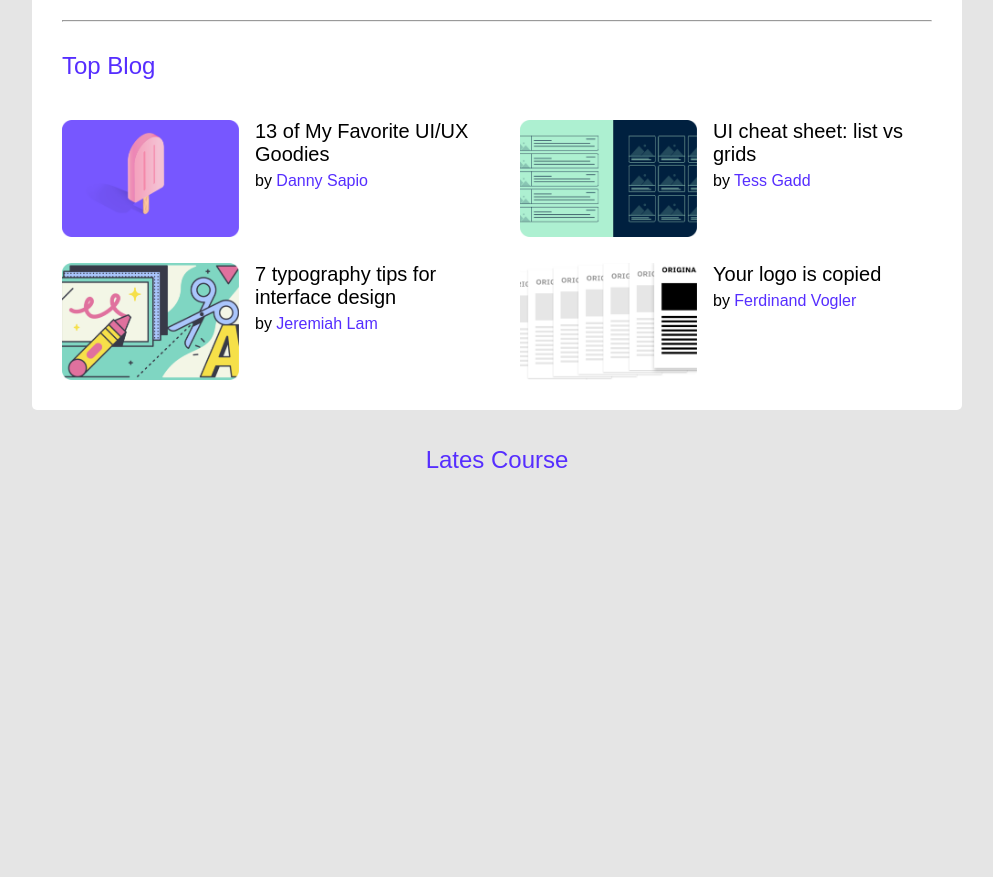
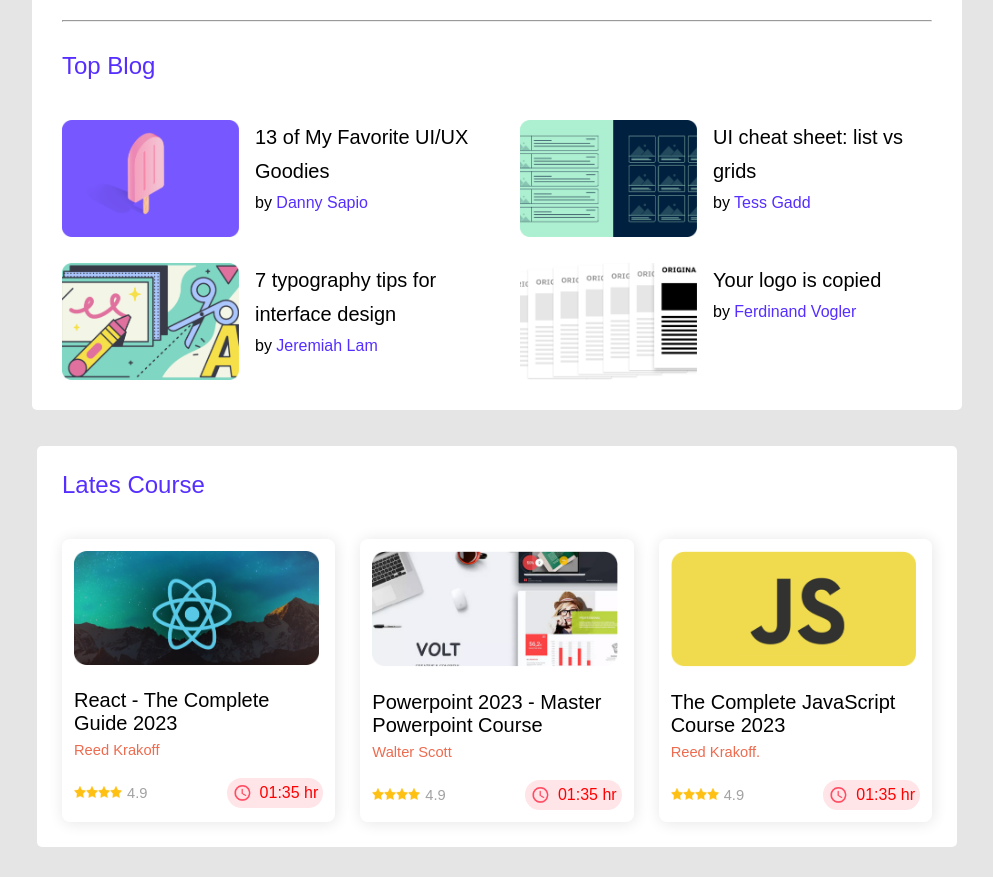
Before and after one commit to mrlaboratory/leader-board-css3, a plain HTML site: page index.html in a window 1280 px wide. Shown: the part 380-1257 px from the top of the page, without its empty margins (143-1136 px from the left). Before the commit the page ends 894 px from the top, so only its background shows below. Drawn offline with Linux system fonts and the light colour scheme.

Commit message:
complate courses section

```diff
--- a/index.html
+++ b/index.html
@@ -105,6 +105,56 @@
 
         <section class="courses">
             <div class="section-title">Lates Course</div>
+            <div class="courses-container">
+                <div class="course">
+                    <img src="images/courses/course-1.png" alt="">
+                    <h3 class="course-title">React - The Complete  Guide 2023</h3>
+                    <p class="course-publisher">Reed Krakoff</p>
+                    <div class="course-info">
+                        <div class="review flex">
+                            <div class="star ">
+                                <img src="images/icons/star.png" alt=""><img src="images/icons/star.png" alt=""><img src="images/icons/star.png" alt=""><img src="images/icons/star.png" alt="">
+                            </div>
+                            <div class="rating">4.9</div>
+                        </div>
+                        <div class="duration flex">
+                            <img src="images/icons/clock.png" alt=""> <p>01:35 hr</p>
+                        </div>
+                    </div>
+                </div>
+                <div class="course">
+                    <img src="images/courses/course-2.png" alt="">
+                    <h3 class="course-title">Powerpoint 2023 - Master Powerpoint Course</h3>
+                    <p class="course-publisher">Walter Scott</p>
+                    <div class="course-info">
+                        <div class="review flex">
+                            <div class="star ">
+                                <img src="images/icons/star.png" alt=""><img src="images/icons/star.png" alt=""><img src="images/icons/star.png" alt=""><img src="images/icons/star.png" alt="">
+                            </div>
+                            <div class="rating">4.9</div>
+                        </div>
+                        <div class="duration flex">
+                            <img src="images/icons/clock.png" alt=""> <p>01:35 hr</p>
+                        </div>
+                    </div>
+                </div>
+                <div class="course">
+                    <img src="images/courses/course-3.png" alt="">
+                    <h3 class="course-title">The Complete JavaScript Course 2023</h3>
+                    <p class="course-publisher">Reed Krakoff.</p>
+                    <div class="course-info">
+                        <div class="review flex">
+                            <div class="star ">
+                                <img src="images/icons/star.png" alt=""><img src="images/icons/star.png" alt=""><img src="images/icons/star.png" alt=""><img src="images/icons/star.png" alt="">
+                            </div>
+                            <div class="rating">4.9</div>
+                        </div>
+                        <div class="duration flex">
+                            <img src="images/icons/clock.png" alt=""> <p>01:35 hr</p>
+                        </div>
+                    </div>
+                </div>
+            </div>
         </section>
 
 
--- a/style/style.css
+++ b/style/style.css
@@ -137,6 +137,8 @@
     margin-bottom: 6px;
     font-weight: 500;
 font-size: 20px;
+line-height: 34px;
+
 }
 .blog-des p{
     font-weight: 400;
@@ -145,3 +147,73 @@
 .author{
 color: var(--color);
 }
+
+
+/* courses section style */
+.courses{
+    padding: 25px;
+    border-radius: 5px;
+    background-color: white;
+    width: 100%;
+    margin-bottom: 30px;
+}
+
+.courses-container{
+    display: flex;
+    gap: 25px;
+}
+.course{
+    border-radius: 8px;
+    width: calc(100%/3);
+    padding: 12px;
+    box-shadow: 1px 1px 15px rgb(232, 229, 229);
+}
+
+.course-title{
+    font-weight: 500;
+font-size: 20.0336px;
+margin-bottom: 7px;
+}
+.course-publisher{
+    font-weight: 400;
+font-size: 14.6913px;
+color: #ED6B4F;
+margin-bottom: 20px;
+}
+.course > img {
+    width: calc(100% - 4px);
+    margin-bottom: 20px;
+}
+
+.star img{
+    width: 12px;
+    height: 12px;
+}
+
+.duration img{
+    width: 20px;
+    height: 20px;
+    margin-right: 8px;
+}
+.course-info{
+    display: flex;
+    justify-content: space-between;
+}
+.flex{
+    display: flex;
+    justify-content: center;
+    align-items: center;
+}
+.duration{
+    background: #FFE4E8;
+border-radius: 14.6913px;
+color: red;
+padding: 5px;
+}
+.rating{
+font-weight: 400;
+font-size: 14.6913px;
+color: #A2A2A2;
+margin-left: 5px;
+
+}
```
